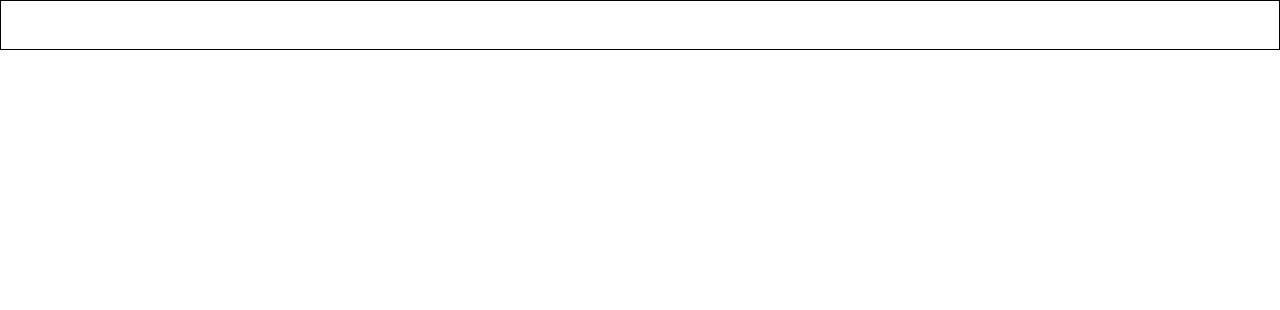
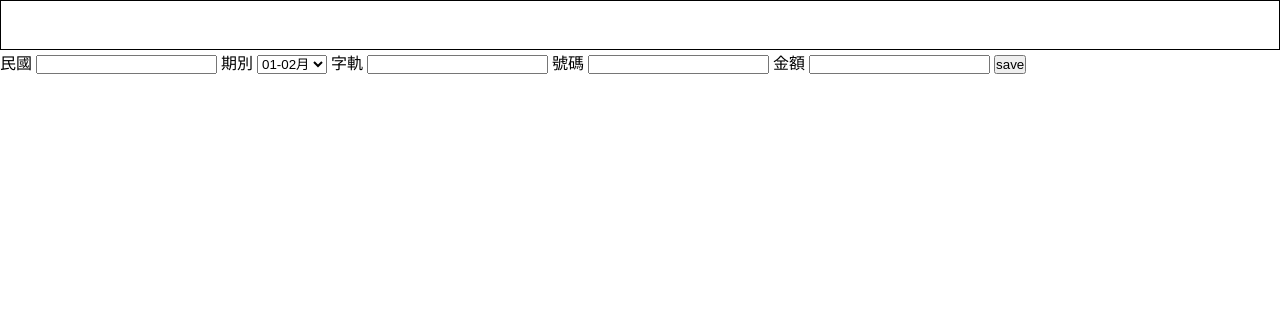
Before and after one commit to wdaweb/invoice-linglingsyu, a PHP site: page / in a window 1280 px wide. Shown: the top 310 px of the page. Run offline with PHP 8.4, Linux system fonts and the light colour scheme.

Commit message:
建立發票輸入頁面

```diff
--- a/index.php
+++ b/index.php
@@ -1,12 +1,44 @@
 <!DOCTYPE html>
 <html lang="en">
+
 <head>
     <meta charset="UTF-8">
     <meta name="viewport" content="width=device-width, initial-scale=1.0">
     <title>統一發票管理系統 - 首頁</title>
     <link rel="stylesheet" href="../CSS/style.css">
 </head>
+
 <body>
     <?php include "include/header.php"; ?>
+    <form action="save_invoice.php" method="POST">
+
+        <label for="year">民國</label>
+        <input type="text" name="year" id="year">
+
+        <label for="period">期別</label>
+        <select name="period" id="period">
+            <option value="1">01-02月</option>
+            <option value="2">03-04月</option>
+            <option value="3">05-06月</option>
+            <option value="4">07-08月</option>
+            <option value="5">09-10月</option>
+            <option value="6">11-12月</option>
+        </select>
+
+        <label for="code">字軌</label>
+        <input type="text" name="code" id="code">
+
+        <label for="number">號碼</label>
+        <input type="text" name="number" id="number">
+
+        <label for="pay">金額</label>
+        <input type="text" name="pay" id="pay">
+
+        <input type="submit" value="save">
+
+
+    </form>
+
 </body>
+
 </html>
```
Also changed, not shown: save_invoice.php (added, +11 -0 lines), README.md.
